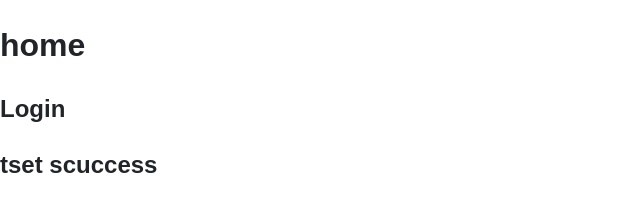
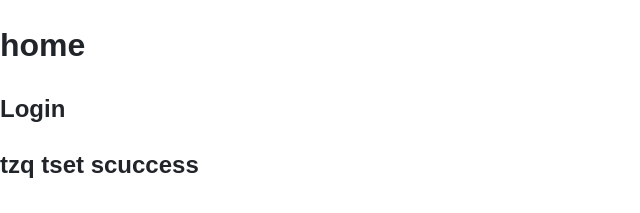
Before and after one commit to parallelsensing/frontend, a Vue app: page / in a window 1280 px wide. Shown: the top 213 px of the page, without its empty margins (0-640 px from the left). Built offline with nearby package versions, Linux system fonts and the light colour scheme.

Commit message:
second test

```diff
--- a/src/pages/home-entre.vue
+++ b/src/pages/home-entre.vue
@@ -4,7 +4,7 @@
   <main class="home">
     <h1>home</h1>
     <h2>Login</h2>
-    <h2>tset scuccess</h2>
+    <h2>tzq tset scuccess</h2>
     <h2>
       <img width="100" src="@/assets/images/logo.jpeg" />
       <img width="100" src="@/assets/svgs/vue.svg" />
```
